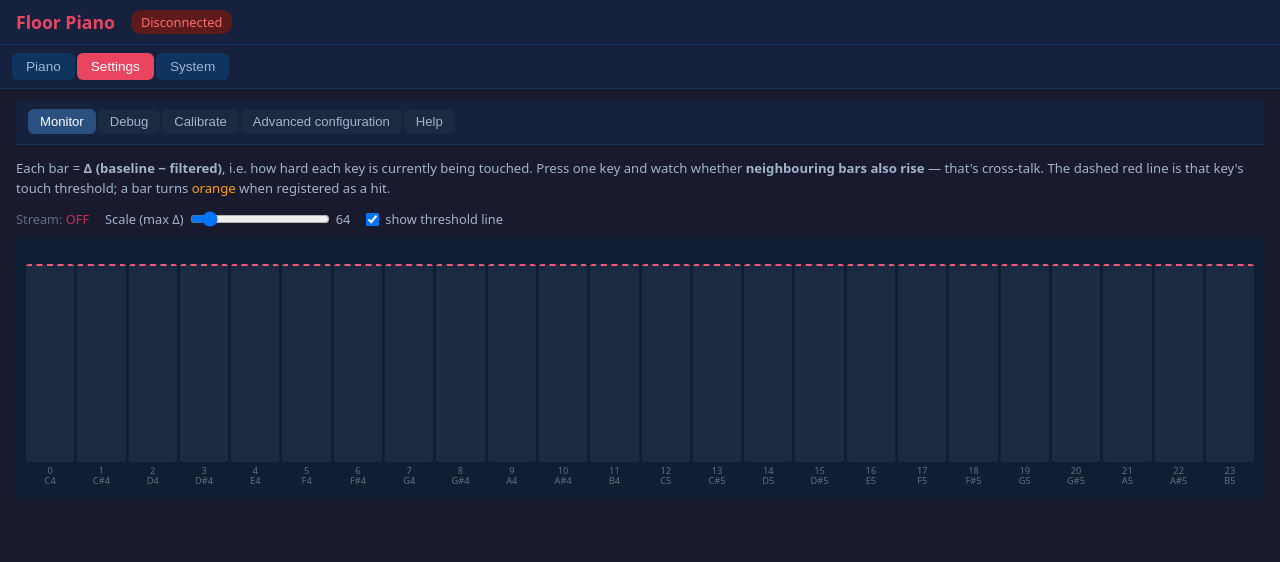
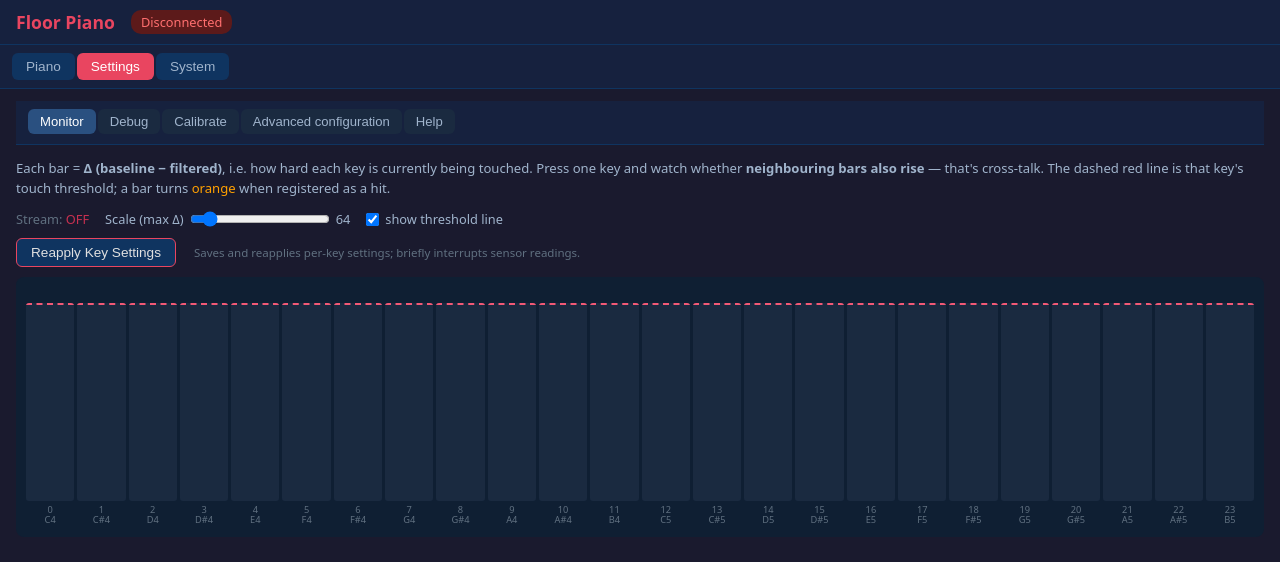
Before and after one commit to blannoy/floorpiano_vibe, a plain HTML site: page data/index.html in a window 1280 px wide. Both pictures are taken after a click on the button "Settings". Drawn offline with Linux system fonts and the light colour scheme.

Commit message:
button added

```diff
--- a/data/index.html
+++ b/data/index.html
@@ -230,6 +230,12 @@ button.secondary{padding:6px 14px;background:#0f3460;border:1px solid #e94560;bo
     <label style="font-size:.8rem;color:#a0b4cc;display:flex;align-items:center;gap:6px">
       <input type="checkbox" id="bars-thresh-show" checked> show threshold line
     </label>
+  </div>
+  <div style="display:flex;align-items:center;gap:10px;flex-wrap:wrap;margin-bottom:10px">
+    <button class="secondary" onclick="reapplyKeySettings()">Reapply Key Settings</button>
+    <span style="font-size:.72rem;color:#607080">
+      Saves and reapplies per-key settings; briefly interrupts sensor readings.
+    </span>
   </div>
   <div id="bars-wrap"></div>
 </div>
@@ -1110,6 +1116,14 @@ function saveKeys() {
   }
 }
 
+function reapplyKeySettings() {
+  if (!cfg || !Array.isArray(cfg.keys) || cfg.keys.length < NUM_KEYS) {
+    toast('Key settings are not loaded yet', 'err');
+    return;
+  }
+  saveKeys();
+}
+
 function setAllDelays() {
   const v = prompt('Release delay for all keys (ms):', '0');
   if (v === null) return;
```
